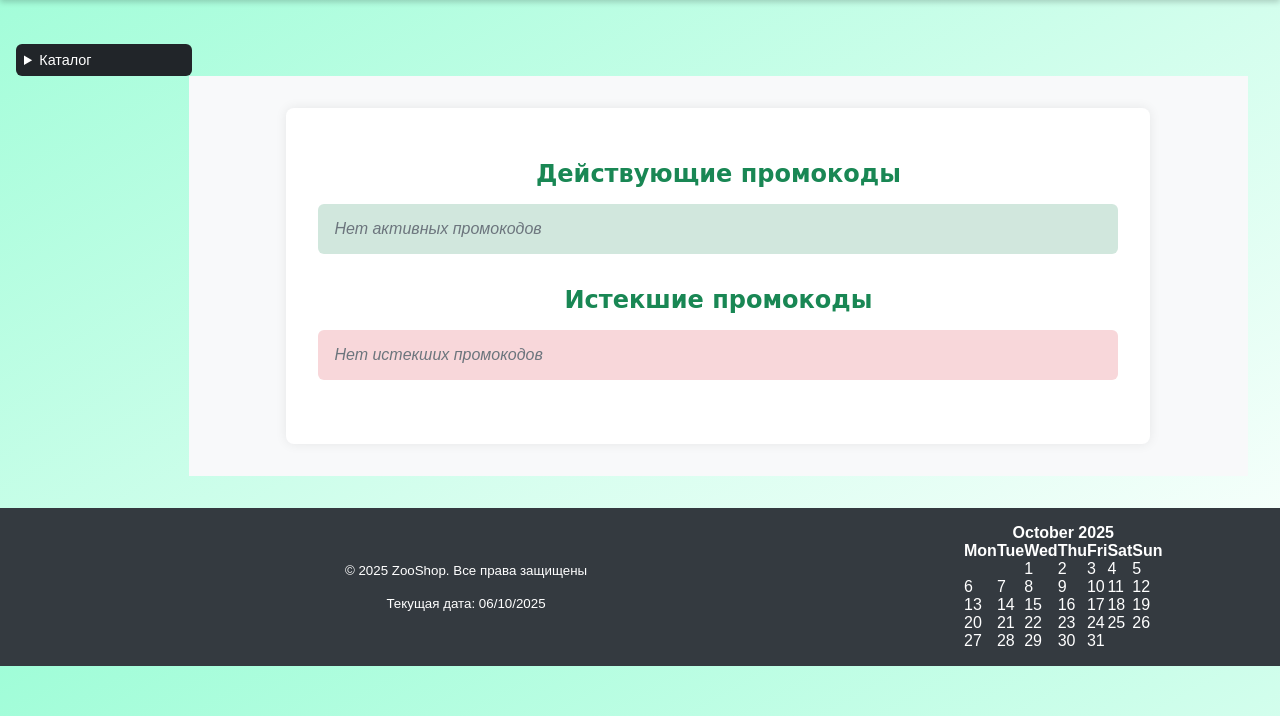
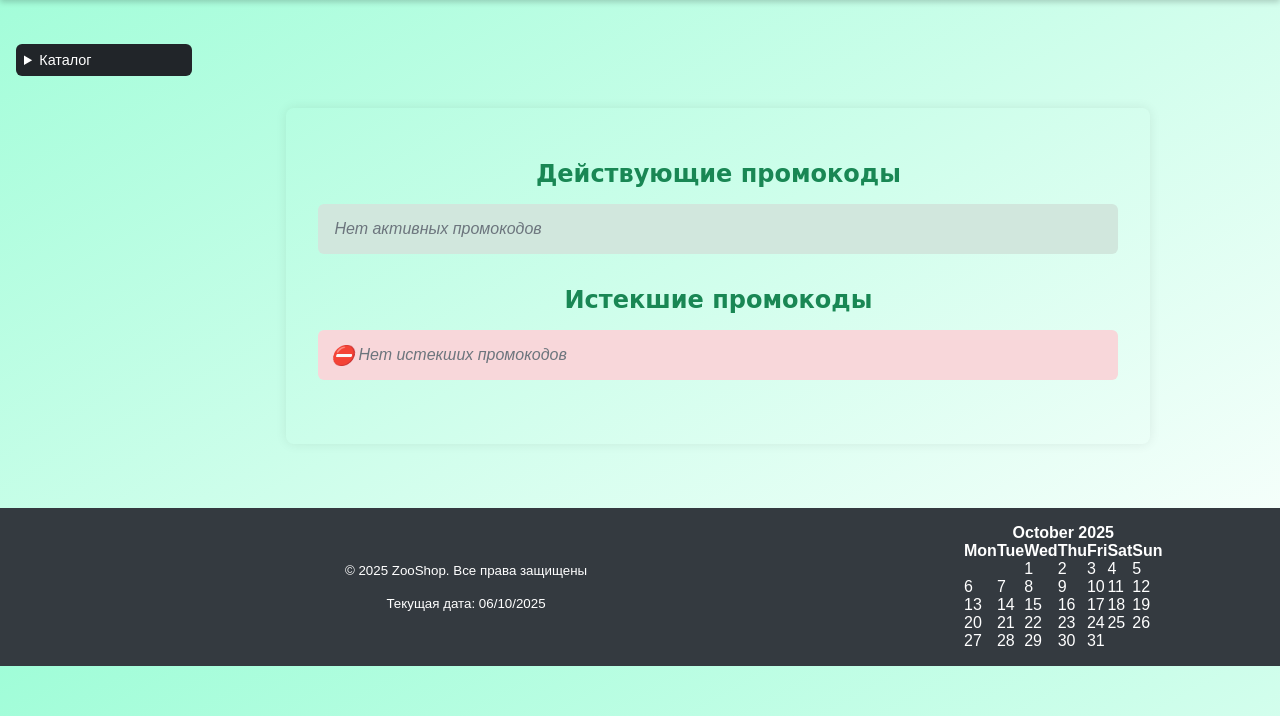
Before and after one commit to Vediz-antonova/IGI_STRWEB, a Django app: page /promotional/ in a window 1280 px wide. Shown: the part 52-768 px from the top of the page. Run offline with Django 5.2, Linux system fonts and the light colour scheme; data that the repository does not hold is empty.

Commit message:
Promotional page

```diff
--- a/STRWEB/LR2/ZooShopApp/static/css/main/promotional.css
+++ b/STRWEB/LR2/ZooShopApp/static/css/main/promotional.css
@@ -1,10 +1,8 @@
 .promo-wrapper {
   padding: 2rem;
-  background-color: #f8f9fa;
 }
 
 .promo-container {
-  background-color: #fff;
   padding: 2rem;
   border-radius: 8px;
   max-width: 800px;
@@ -61,3 +59,20 @@
   background-color: transparent;
   padding: 1rem;
 }
+
+.promo-list.expired li {
+  position: relative;
+  padding-left: 2.5rem;
+  background-color: #f8d7da;
+}
+
+.promo-list.expired li::before {
+  content: "⛔";
+  position: absolute;
+  left: 0.75rem;
+  top: 50%;
+  transform: translateY(-50%);
+  font-size: 1.2rem;
+  color: #dc3545;
+  padding-right: 0.4rem;
+}
```
Also changed, not shown: 1 other file.
